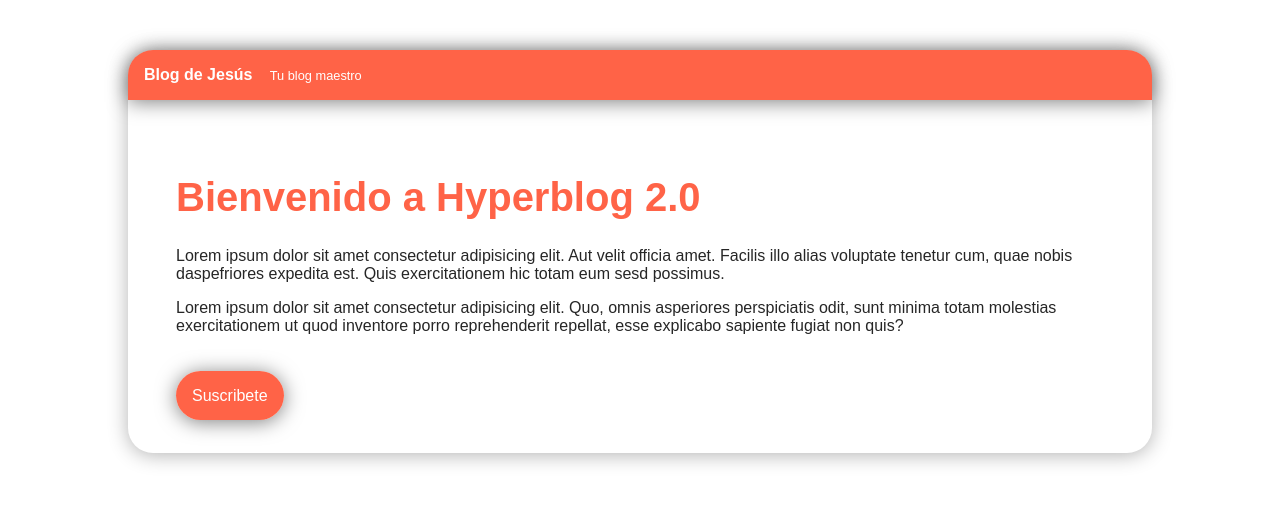
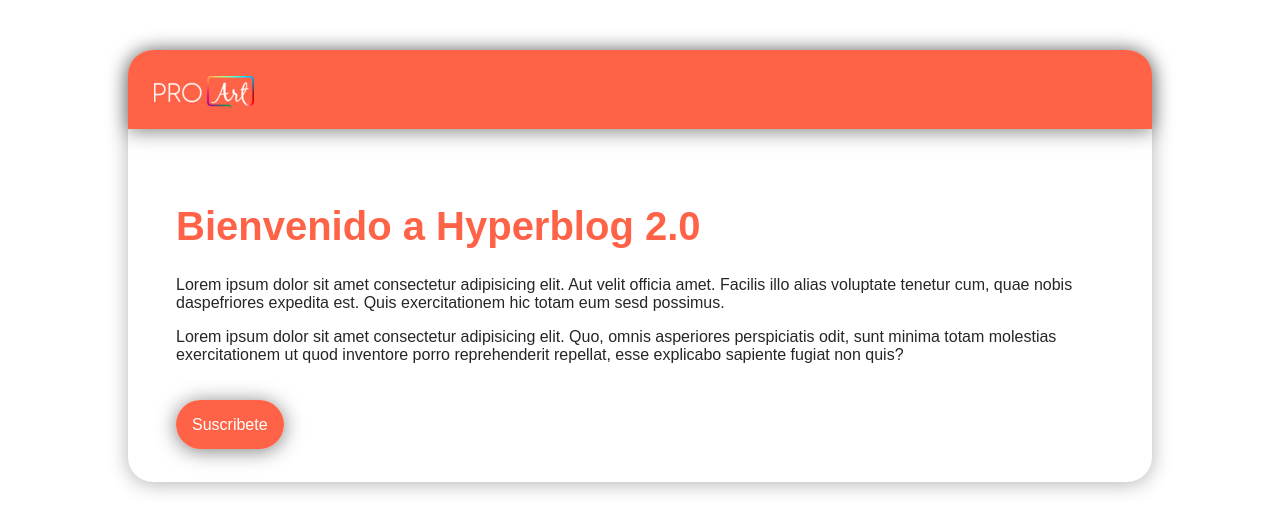
Before and after one commit to jcal14/hyperblog, a plain HTML site: page blogpost.html in a window 1280 px wide. Drawn offline with Linux system fonts and the light colour scheme.

Commit message:
logo nuevo

```diff
--- a/blogpost.html
+++ b/blogpost.html
@@ -9,7 +9,7 @@
 <body>
     <div class="container">
         <div id="cabecera">
-            Blog de Jesús <span id="tagline">Tu blog maestro</span>
+            <img class="logo" src="imagenes/logo.png">
         </div>
         <div class="post">
             <h1>Bienvenido a Hyperblog 2.0</h1>
--- a/style.css
+++ b/style.css
@@ -61,3 +61,8 @@ p {
 .button:hover {
     background-color: rgb(236, 78, 51);
 }
+
+.logo {
+    padding: 10px;
+    margin-bottom: -10px;
+}
```
